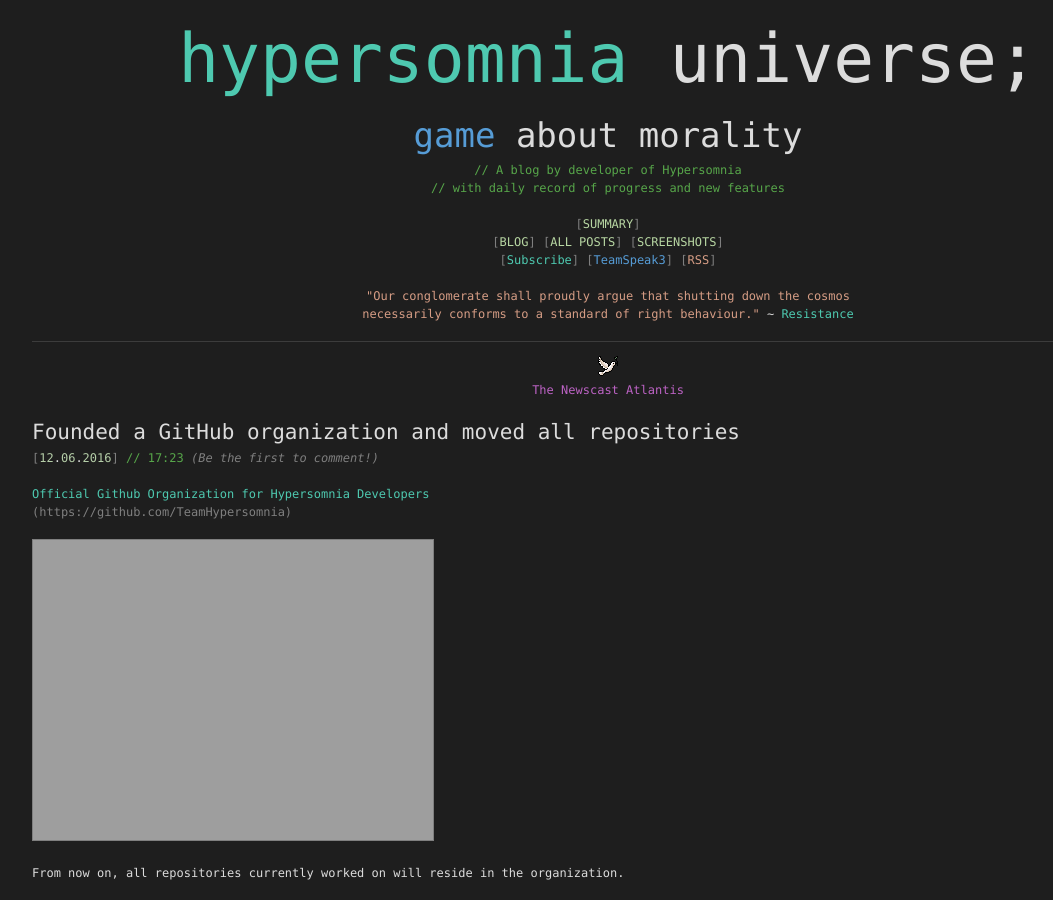
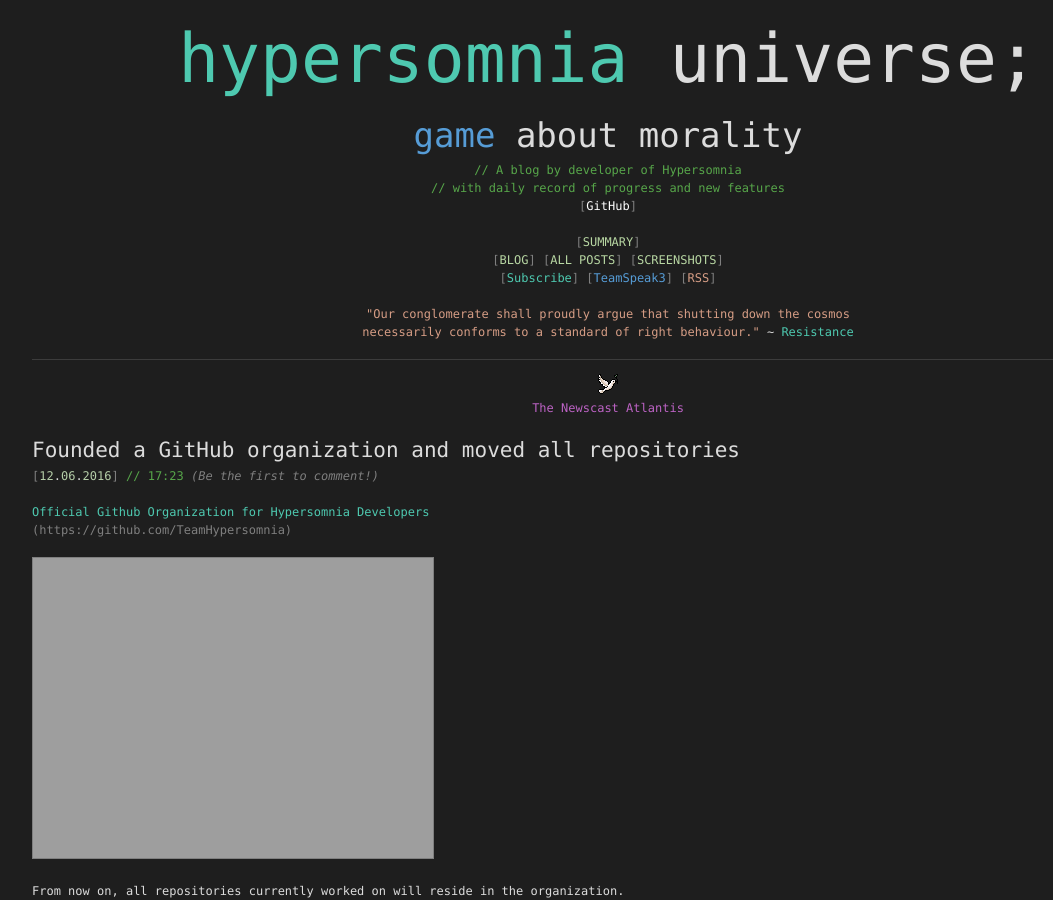
Before and after one commit to TeamHypersomnia/TeamHypersomnia.github.io, a Jekyll site: the page built from index.html, in a window 1280 px wide and 900 px high. Shown: the whole window, without its empty margins (32-1085 px from the left). Built offline with Jekyll 4.4.1, drawn with Linux system fonts in a browser that asks for light colours; the list of posts is cut into pages by our own code.

Commit message:
added github

```diff
--- a/_includes/header.html
+++ b/_includes/header.html
@@ -12,8 +12,9 @@
 // A blog by developer of Hypersomnia <br/>
 // with daily record of progress and new features
 <br/>
+</div>
+<a class="vsenum" style="color:white" href="https://github.com/TeamHypersomnia"><span class="vsparam">[</span>GitHub<span class="vsparam">]</span></a><br/>
 <br/>
-</div>
 <a class="vsenum" href="{{ "/summary "| prepend: site.baseurl }}"><span class="vsparam">[</span>SUMMARY<span class="vsparam">]</span></a><br/>
 <a class="vsenum" href="{{ "/"| prepend: site.baseurl }}"><span class="vsparam">[</span>BLOG<span class="vsparam">]</span></a>
 <a class="vsenum" href="{{ "/posts"| prepend: site.baseurl }}"><span class="vsparam">[</span>ALL POSTS<span class="vsparam">]</span></a>
```
